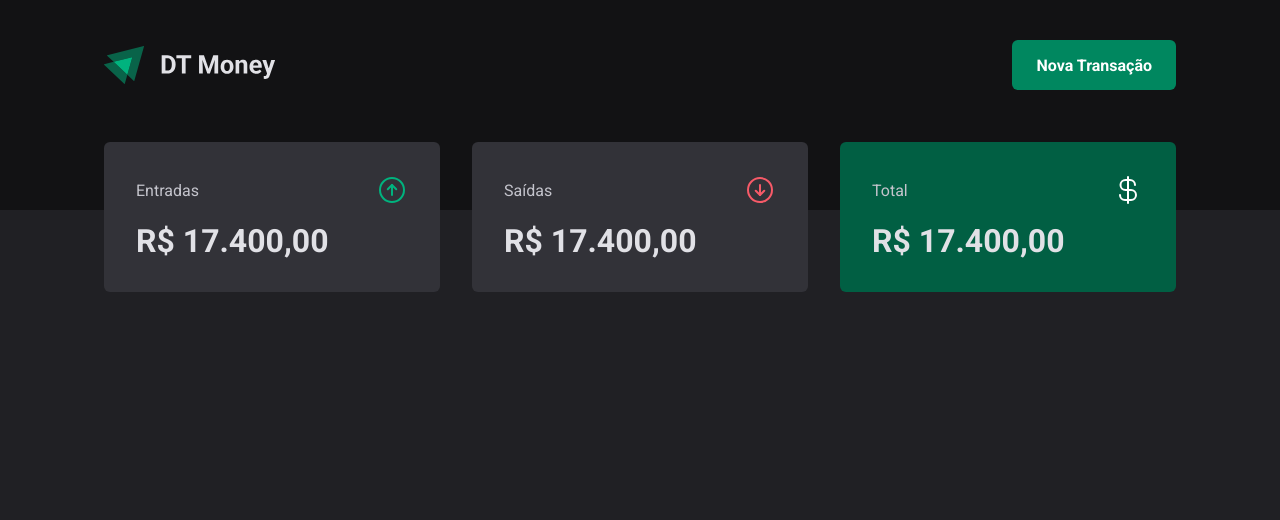
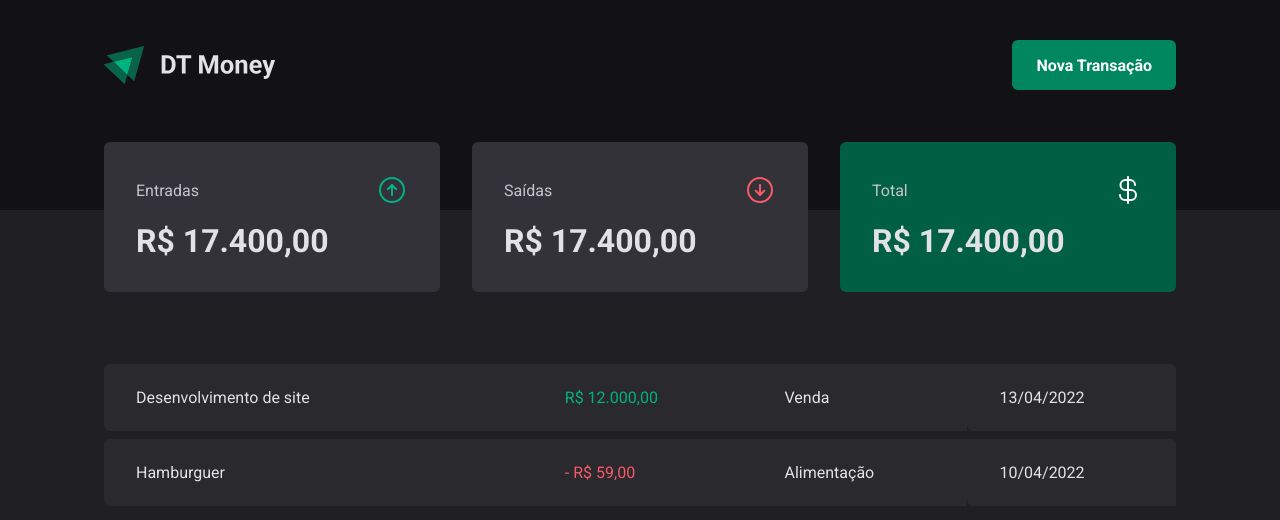
Before and after one commit to joaohenrik03/dt-money, a React (Vite) app: page / in a window 1280 px wide. Shown: the top 520 px of the page. Built offline with nearby package versions, Linux system fonts and the light colour scheme.

Commit message:
Transaction table created and styled.

```diff
--- a/src/pages/Transactions/index.tsx
+++ b/src/pages/Transactions/index.tsx
@@ -1,11 +1,35 @@
 import { Header } from "../../components/Header";
 import { Summary } from "../../components/Summary";
+import {
+  PriceHighlight,
+  TransactionsContainer,
+  TransactionsTable,
+} from "./styles";
 
 export function Transactions() {
   return (
     <>
       <Header />
       <Summary />
+
+      <TransactionsContainer>
+        <TransactionsTable>
+          <tbody>
+            <tr>
+              <td width="40%">Desenvolvimento de site</td>
+              <td><PriceHighlight variant="income">R$ 12.000,00</PriceHighlight></td>
+              <td>Venda</td>
+              <td>13/04/2022</td>
+            </tr>
+            <tr>
+              <td>Hamburguer</td>
+              <td><PriceHighlight variant="outcome">- R$ 59,00</PriceHighlight></td>
+              <td>Alimentação</td>
+              <td>10/04/2022</td>
+            </tr>
+          </tbody>
+        </TransactionsTable>
+      </TransactionsContainer>
     </>
   )
 }
--- a/src/pages/Transactions/styles.ts
+++ b/src/pages/Transactions/styles.ts
@@ -1 +1,40 @@
 import styled from "styled-components";
+
+export const TransactionsContainer = styled.main`
+  width: 100%;
+  max-width: 1120px;
+  margin: 6.4rem auto 0;
+  padding: 0 2.4rem;
+`;
+
+export const TransactionsTable = styled.table`
+  width: 100%;
+  // margin-top: 2.4rem;
+
+  border-collapse: separate;
+  border-spacing: 0 0.8rem;
+
+  td {
+    padding: 2.4rem 3.2rem;
+
+    background-color: ${props => props.theme["gray-700"]};
+
+    &:first-child {
+      border-top-left-radius: 6px;
+      border-bottom-left-radius: 6px;
+    }
+
+    &:last-child {
+      border-top-right-radius: 6px;
+      border-bottom-left-radius: 6px;
+    }
+  }
+`;
+
+interface PriceHighlightProps {
+  variant?: 'income' | 'outcome';
+}
+
+export const PriceHighlight = styled.span<PriceHighlightProps>`
+  color: ${props => props.variant === 'income' ? props.theme["green-300"] : props.theme["red-300"]};
+`;
```
